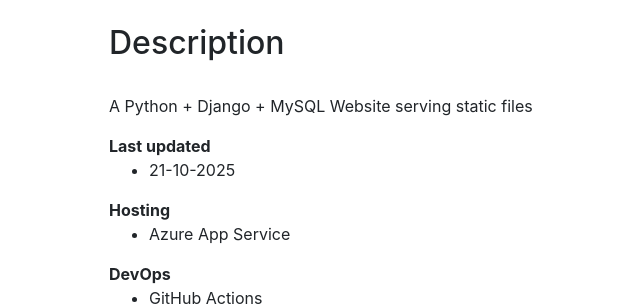
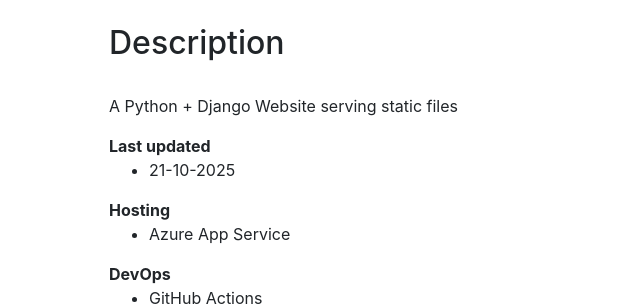
Before and after one commit to persteenolsen/django-azure, a Django app: page /about in a window 1280 px wide. Shown: the part 61-369 px from the top of the page, without its empty margins (261-901 px from the left). Run offline with Django 5.2, Linux system fonts and the light colour scheme; some libraries are stand-ins or nearby versions.

Commit message:
Updated the About Page

```diff
--- a/example/templates/example/about.html
+++ b/example/templates/example/about.html
@@ -28,7 +28,7 @@
 
                 <h2>Description</h2>
                 <br />
-                <p>A Python + Django + MySQL Website serving static files</p>
+                <p>A Python + Django Website serving static files</p>
 
                 <b>Last updated</b>
                 <ul>
--- a/mysite/settings.py
+++ b/mysite/settings.py
@@ -38,9 +38,11 @@
 DEBUG = False
 
 # 21-10-2025 - Needed for locally developing but dont work at Azure !
+# DEVELOPEMENT
 # ALLOWED_HOSTS = ['*']
 
 # 21-10-2025 - Needed for Azure but dont work when running locally developing !
+# PRODUCTION
 ALLOWED_HOSTS = []
 
 # Application definition
```
